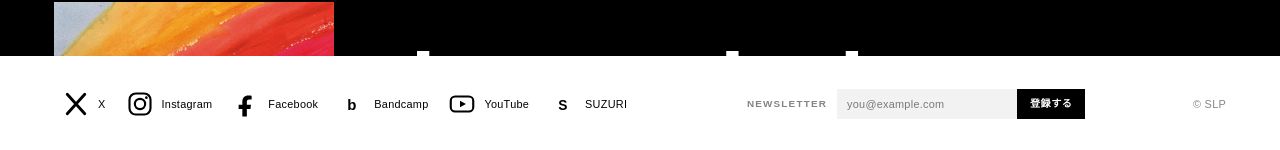
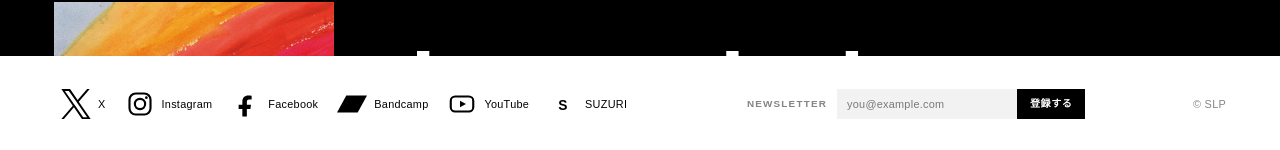
Before and after one commit to roastia/slp-website, a Next.js app: page / in a window 1280 px wide. Shown: the part 648-798 px from the top of the page. Built offline with nearby package versions, Linux system fonts and the light colour scheme; a web font is replaced by a local one.

Commit message:
XとBandcampのアイコンを公式ロゴ形状に修正

```diff
--- a/components/social-icon.tsx
+++ b/components/social-icon.tsx
@@ -2,8 +2,11 @@ import type { ReactNode } from "react";
 
 const ICONS: Record<string, ReactNode> = {
   X: (
-    <svg viewBox="0 0 24 24" fill="none" aria-hidden="true">
-      <path d="M5 4.2 19 19.8M19 4.2 5 19.8" stroke="currentColor" strokeWidth="2.3" strokeLinecap="round" />
+    <svg viewBox="0 0 24 24" aria-hidden="true">
+      <path
+        fill="currentColor"
+        d="M14.234 10.162 22.977 0h-2.072l-7.591 8.824L7.251 0H.258l9.168 13.343L.258 24H2.33l8.016-9.318L16.749 24h6.993zm-2.837 3.299-.929-1.329L3.076 1.56h3.182l5.965 8.532.929 1.329 7.754 11.09h-3.182z"
+      />
     </svg>
   ),
   Instagram: (
@@ -23,9 +26,7 @@ const ICONS: Record<string, ReactNode> = {
   ),
   Bandcamp: (
     <svg viewBox="0 0 24 24" aria-hidden="true">
-      <text x="12" y="16.5" textAnchor="middle" fontSize="12" fontWeight="700" fill="currentColor">
-        b
-      </text>
+      <path fill="currentColor" d="M0 18.75 7.437 5.25H24l-7.438 13.5H0z" />
     </svg>
   ),
   YouTube: (
```
